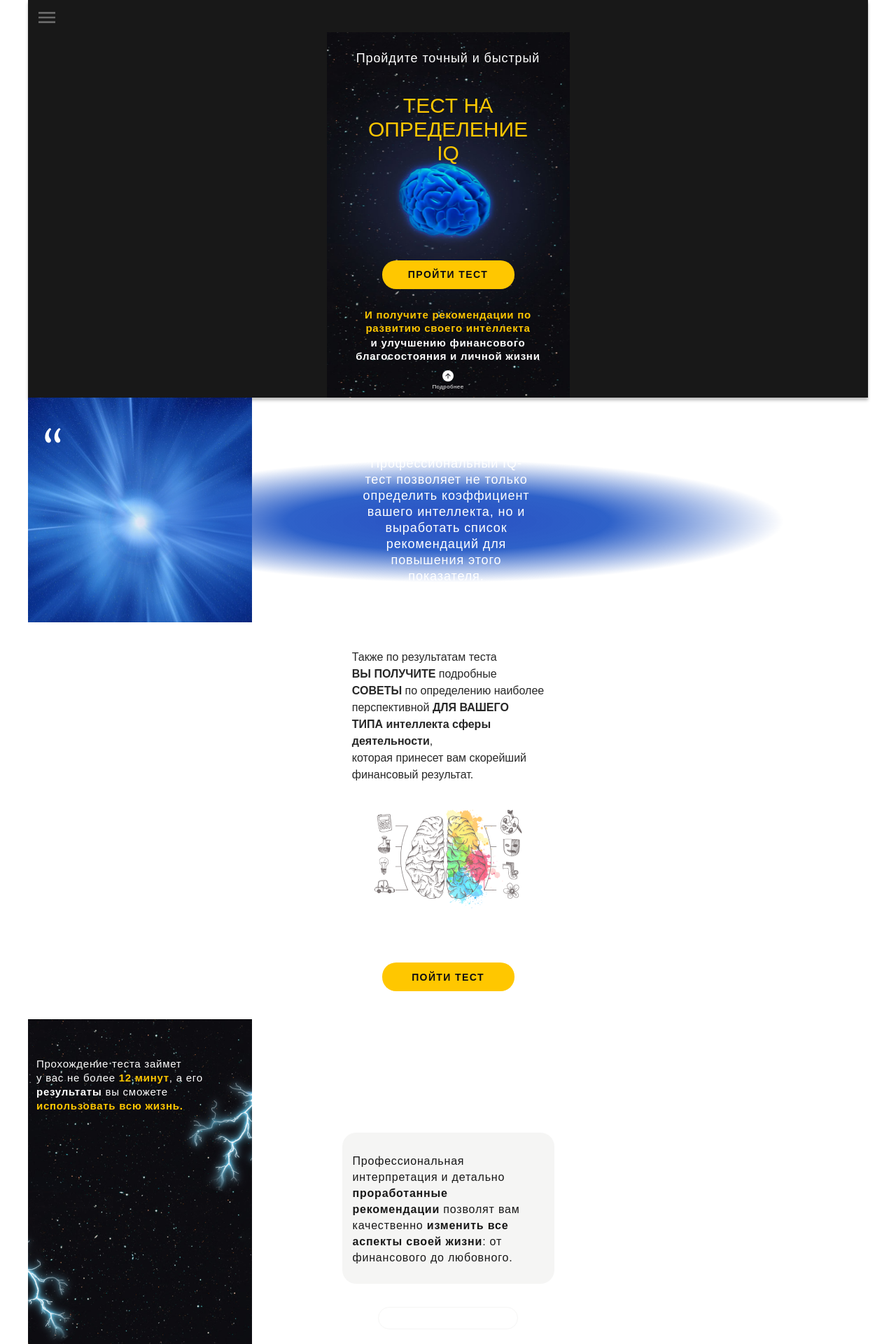
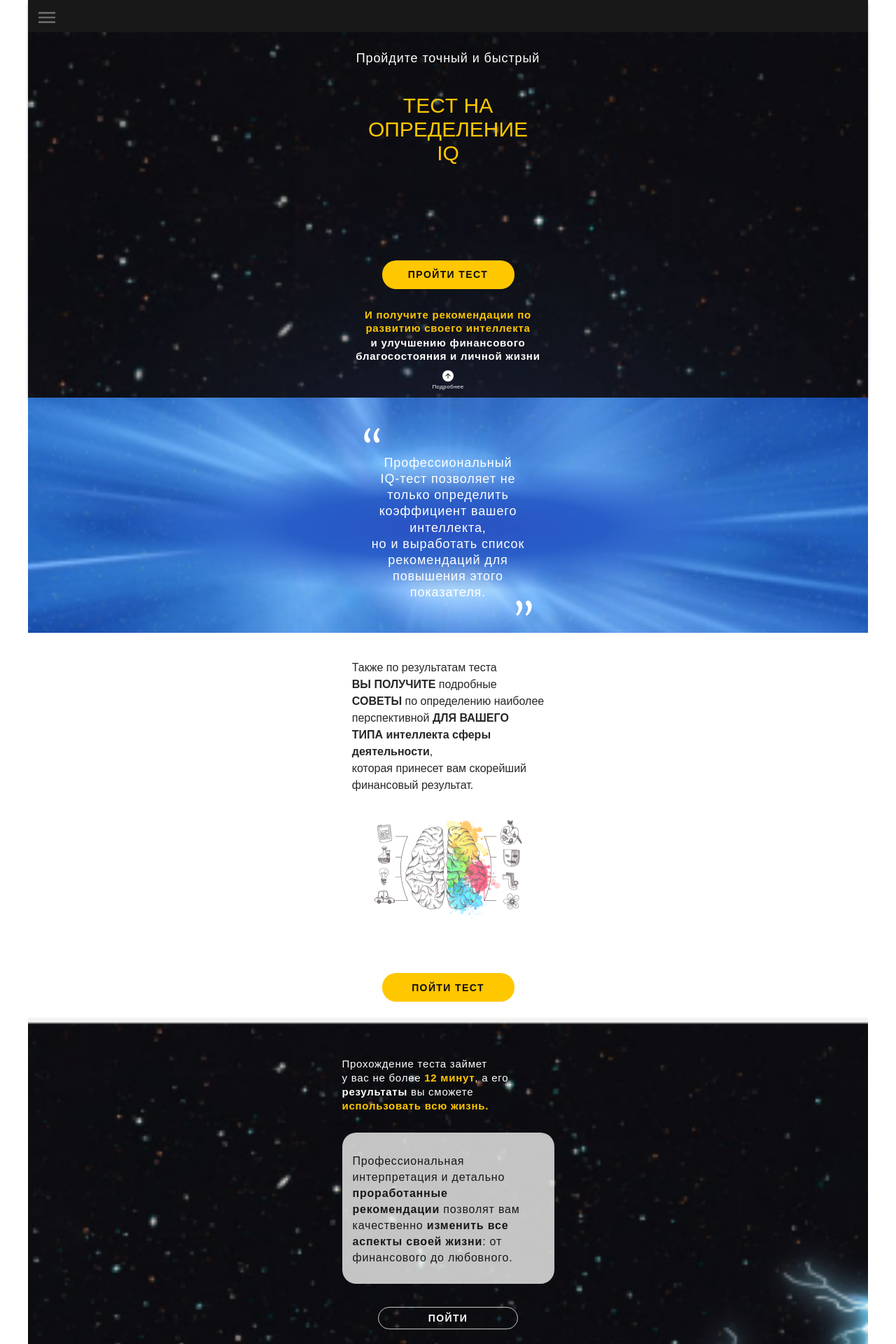
Before and after one commit to BrBrov/TestABCGroup, a Vue app in the folder abc-task/: page / in a window 1280 px wide. Shown: the top 1920 px of the page at 70% size. Built offline with nearby package versions, Linux system fonts and the light colour scheme.

Commit message:
fix: fix mark up main page

```diff
--- a/abc-task/src/App.vue
+++ b/abc-task/src/App.vue
@@ -1,18 +1,11 @@
 <script setup>
-import HomeView from '@/views/HomeView.vue';
+
 </script>
 
 <template>
-  <div class="wrapper">
-    <HomeView/>
-  </div>
+    <RouterView/>
 </template>
 
 <style scoped>
-.wrapper {
-  width: 100%;
-  max-width: 1200px;
-  height: 100vh;
-  margin: 0 auto;
-}
+
 </style>
--- a/abc-task/src/components/FooterComponent.vue
+++ b/abc-task/src/components/FooterComponent.vue
@@ -38,10 +38,12 @@ import logoLicense from '@/assets/svg/license.svg';
   box-sizing: border-box;
   padding: 56px 12px 13px;
   flex-direction: column;
-  background: url('../assets/webp/bg_bottom.webp') no-repeat;
+  align-items: center;
+  background: url('../assets/webp/bg_bottom.webp') top/cover no-repeat;
 }
 
 .footer__text {
+  width: 303px;
   margin: 0;
   font-family: var(--font-merriweather), sans-serif;
   font-weight: 400;
@@ -81,7 +83,6 @@ import logoLicense from '@/assets/svg/license.svg';
 }
 
 .footer__button {
-  align-self: center;
   width: 200px;
   height: 44px;
   background: unset;
--- a/abc-task/src/components/HeaderInfoComponent.vue
+++ b/abc-task/src/components/HeaderInfoComponent.vue
@@ -36,7 +36,7 @@ import arrow from '@/assets/svg/arrow-up.svg';
   flex-direction: column;
   justify-content: space-between;
   align-items: center;
-  background: url('../assets/webp/bg_top.webp') top/347px 647px no-repeat;
+  background: url('../assets/webp/bg_top.webp') 0 0/106% auto no-repeat;
 }
 
 .header__top-wrapper {
--- a/abc-task/src/components/MainTopComponent.vue
+++ b/abc-task/src/components/MainTopComponent.vue
@@ -9,8 +9,15 @@ import bottomQuote from '@/assets/svg/bottom-quote.svg';
     <div class="main__top__wrapper">
       <img class="main__top-quotes" :src="topQuote" alt="Top quote">
       <h2 class="main__top-text">
-        Профессиональный IQ-тест позволяет не только определить коэффициент вашего интеллекта,
-        но и выработать список рекомендаций для повышения этого показателя.
+        Профессиональный<br>
+        IQ-тест позволяет не<br>
+        только определить<br>
+        коэффициент вашего<br>
+        интеллекта,<br>
+        но и выработать список<br>
+        рекомендаций для<br>
+        повышения этого<br>
+        показателя.
       </h2>
       <img class="main__bottom__quotes" :src="bottomQuote" alt="Bottom quote">
     </div>
@@ -22,16 +29,18 @@ import bottomQuote from '@/assets/svg/bottom-quote.svg';
   width: 100%;
   height: 339px;
   box-sizing: border-box;
-  padding: 43px 29px 32px 24px;
+  padding: 43px 0 24px;
   background: radial-gradient(47% 32% at 50% 55%,
               #2950C2 0%,
               rgba(38.08, 91.25, 198.69, 0.96) 41%,
               rgba(39, 98, 187, 0) 85%),
-              url('../assets/webp/bg_middle.webp') no-repeat;
+              url('../assets/webp/bg_middle.webp') center/cover no-repeat;
 }
 
 .main__top__wrapper {
   display: flex;
+  width: 240px;
+  margin: 0 auto;
   flex-direction: column;
 }
 
@@ -47,9 +56,9 @@ import bottomQuote from '@/assets/svg/bottom-quote.svg';
 }
 
 .main__top-text {
-  width: 248px;
+  width: 220px;
   align-self: center;
-  margin: 17.35px 0 0;
+  margin: 17px 0 0;
   font-family: var(--font-yeseva-one), sans-serif;
   font-weight: 400;
   font-size: 18px;
--- a/abc-task/src/main.js
+++ b/abc-task/src/main.js
@@ -2,7 +2,7 @@ import './assets/main.css';
 
 import { createApp } from 'vue';
 import App from './App.vue';
-import router from './router';
+import router from './router/router.js';
 
 const app = createApp(App);
 
--- a/abc-task/src/router/index.js
+++ b/abc-task/src/router/router.js
@@ -9,14 +9,11 @@ const router = createRouter({
       name: 'main',
       component: HomeView
     },
-    // {
-    //   path: '/about',
-    //   name: 'about',
-    //   // route level code-splitting
-    //   // this generates a separate chunk (About.[hash].js) for this route
-    //   // which is lazy-loaded when the route is visited.
-    //   component: () => import('../views/AboutView.vue')
-    // }
+    {
+      path: '/quiz',
+      name: 'quiz',
+      component: () => import('../views/QuizPageView.vue')
+    }
   ]
 });
 
--- /dev/null
+++ b/abc-task/src/views/QuizPageView.vue
@@ -0,0 +1,16 @@
+<script setup>
+
+</script>
+
+<template>
+  <div class="wrapper">
+
+  </div>
+</template>
+
+<style scoped>
+.wrapper {
+  min-width: 320px;
+  margin: 0 auto;
+}
+</style>
```
